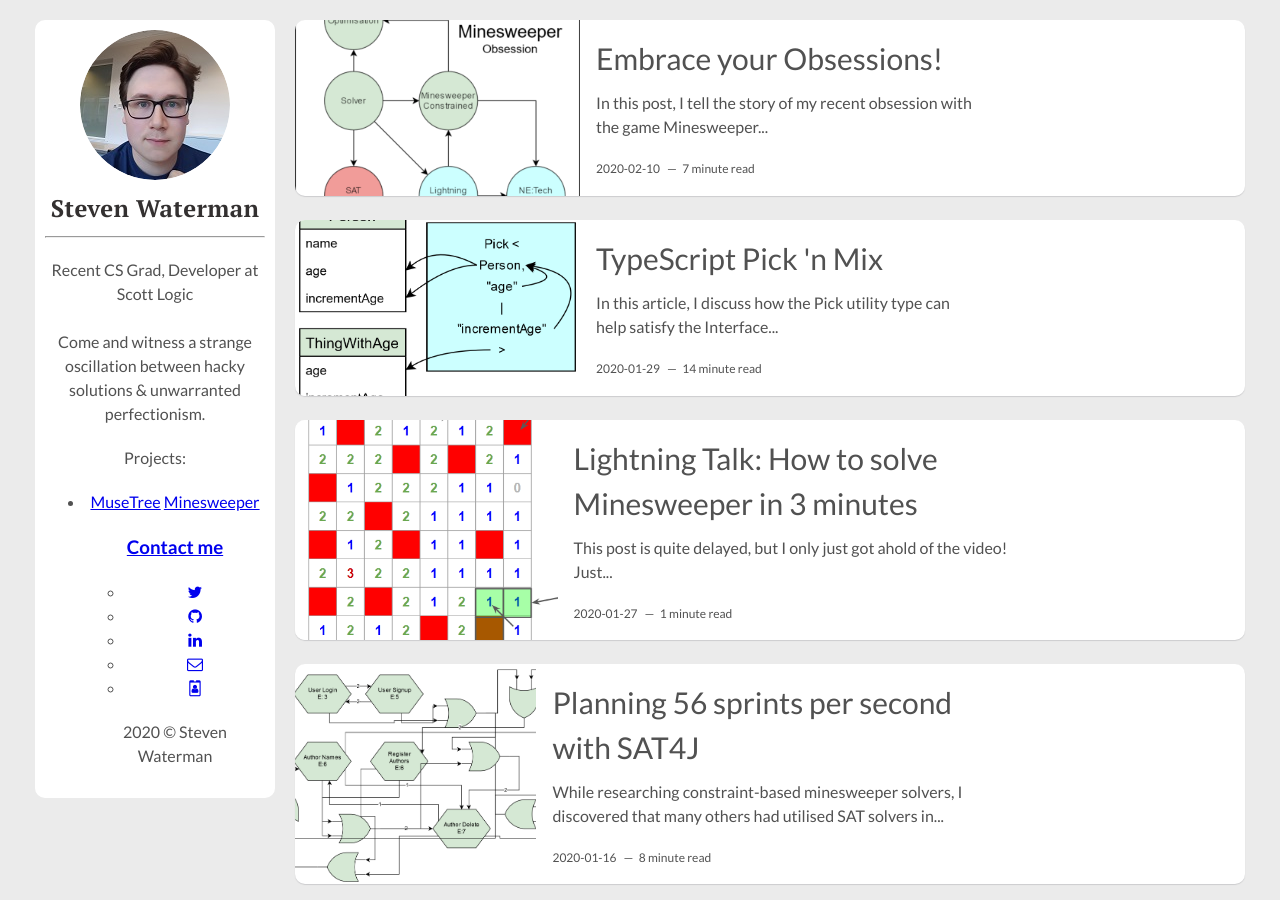
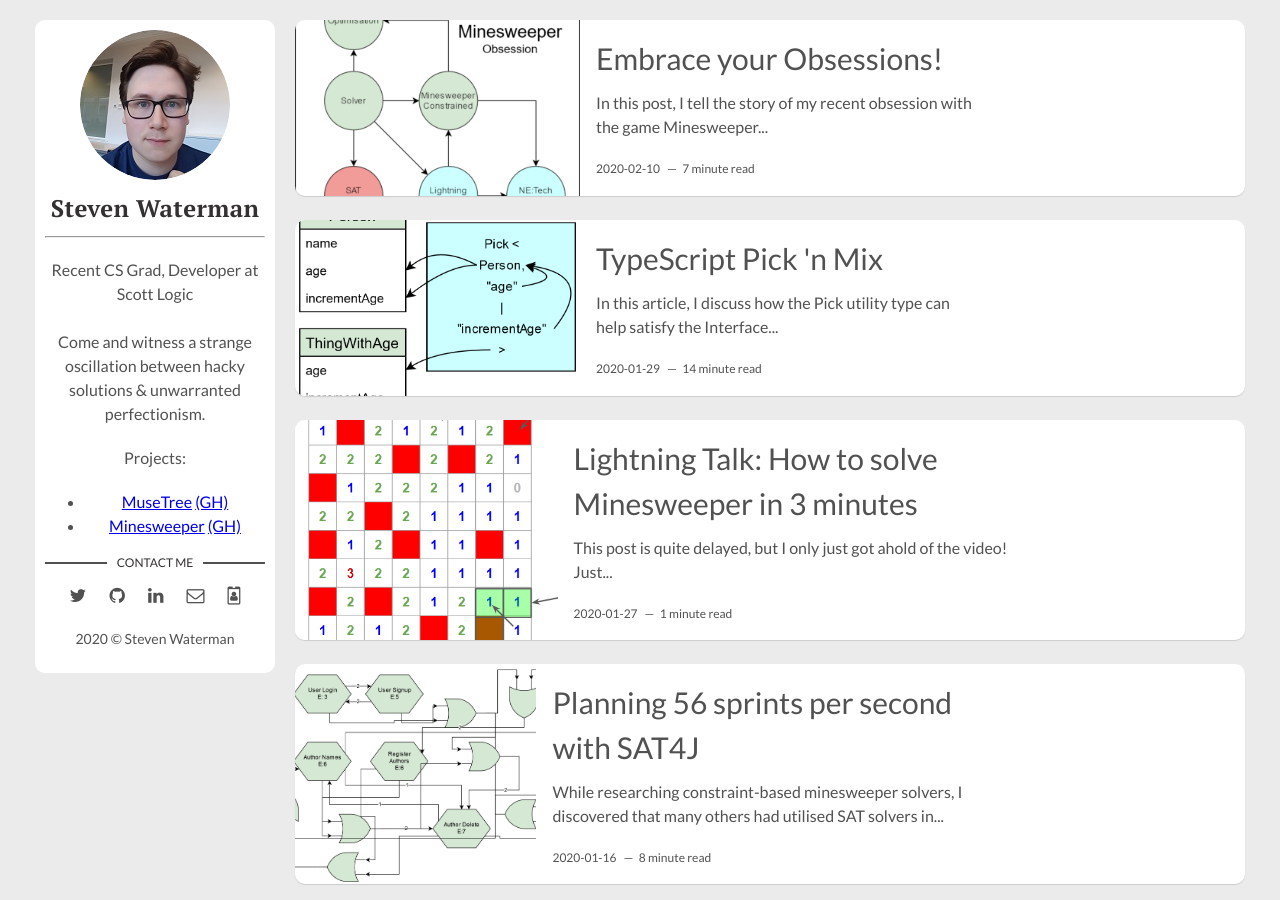
Before and after one commit to stevenwaterman/stevenwaterman.github.io, a Jekyll site: the page built from index.html, in a window 1280 px wide and 900 px high. Built offline with Jekyll 4.4.1, drawn with Linux system fonts in a browser that asks for light colours; the list of posts is cut into pages by our own code.

Commit message:
fix project links

```diff
--- a/_layouts/main.html
+++ b/_layouts/main.html
@@ -13,8 +13,8 @@
       <p>{{site.about-author}}</p>
 	    <p>Projects:</p>
 	    <ul>
-		<li><a href="http://musetree.stevenwaterman.uk">MuseTree</a> <a href="https://github.com/stevenwaterman/musetree>(GH)></a></li>
-		<li><a href="http://minesweeper.stevenwaterman.uk">Minesweeper</a> <a href="https://github.com/stevenwaterman/minesweeper-constrained>(GH)></a></li>
+		<li><a href="http://musetree.stevenwaterman.uk">MuseTree</a> <a href="https://github.com/stevenwaterman/musetree">(GH)</a></li>
+		<li><a href="http://minesweeper.stevenwaterman.uk">Minesweeper</a> <a href="https://github.com/stevenwaterman/minesweeper-constrained">(GH)</a></li>
 	    </ul>
     </div>
   </header> <!-- End Header -->
```
